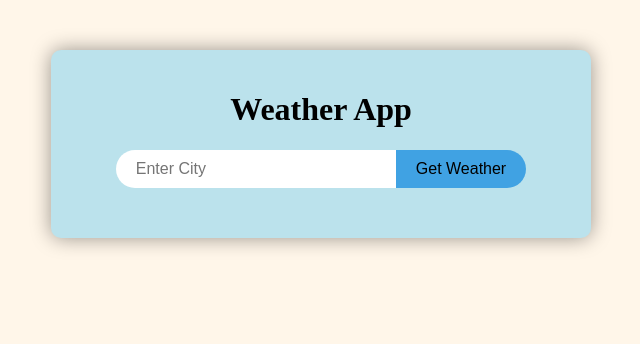
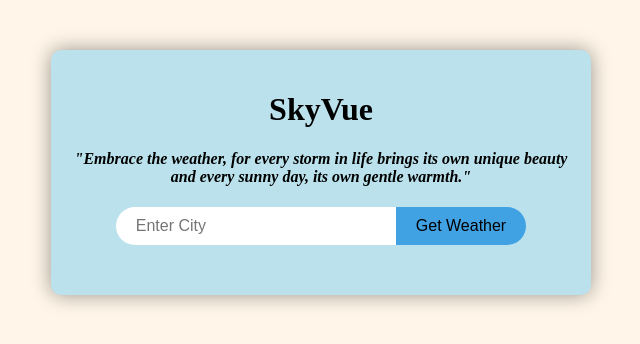
Before and after one commit to R-Kri/Weather-App, a plain HTML site: page index.html in a window 1280 px wide. Shown: the whole page, without its empty margins (319-959 px from the left). Drawn offline with Linux system fonts and the light colour scheme.

Commit message:
Update index.html

```diff
--- a/index.html
+++ b/index.html
@@ -3,12 +3,13 @@
 <head>
     <meta charset="UTF-8">
     <meta name="viewport" content="width=device-width, initial-scale=1.0">
-    <title>Weather App</title>
+    <title>SkyVue</title>
     <link rel="stylesheet" href="./style.css">
 </head>
 <body>
     <div class="container">
-        <h1>Weather App</h1>
+        <h1><b>SkyVue</b></h1>
+        <h4><em>"Embrace the weather, for every storm in life brings its own unique beauty and every sunny day, its own gentle warmth."</em></h4>
         <form>
             <input type="text" placeholder="Enter City" id="input-city">
             <input type="submit" value="Get Weather">
```
